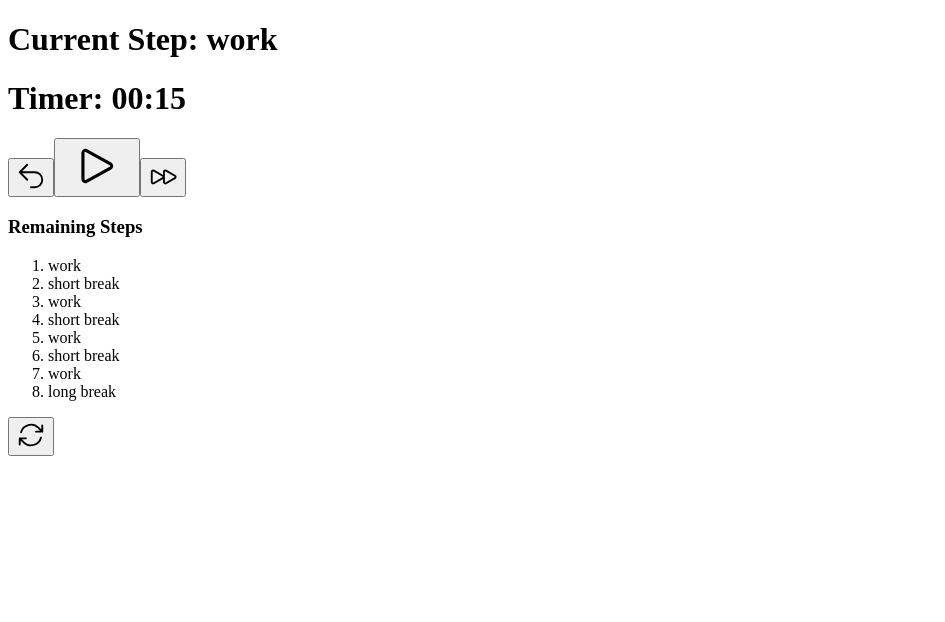
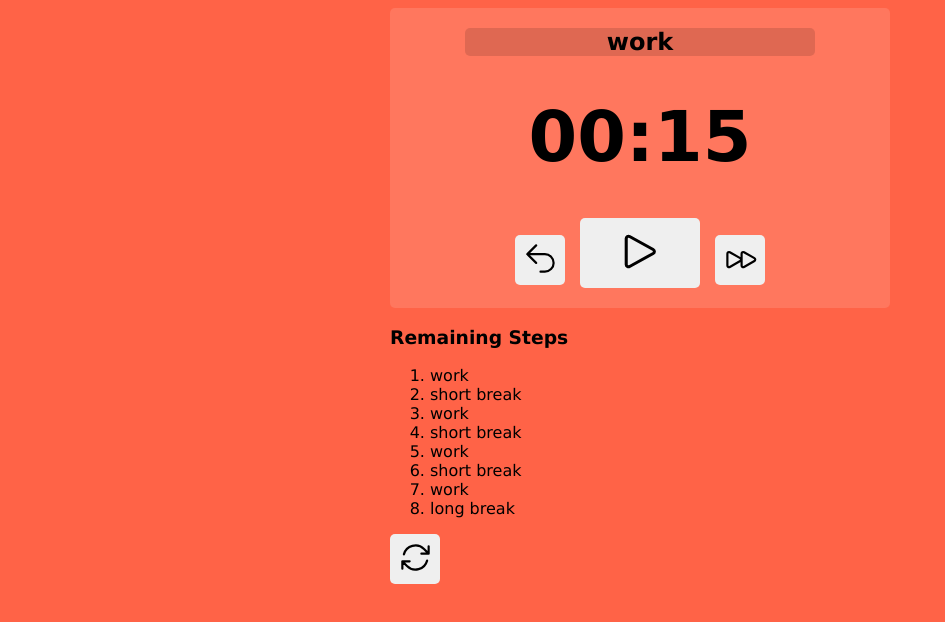
Before and after one commit to michael-antar/Pomodoro, a React app: page / in a window 1280 px wide. Shown: the top 622 px of the page, without its empty margins (0-945 px from the left). Built offline with nearby package versions, Linux system fonts and the light colour scheme; the HTML template or start-up script is replaced by a standard one.

Commit message:
Added some css

```diff
--- a/src/App.css
+++ b/src/App.css
@@ -0,0 +1,85 @@
+* {
+    /* border: 2px solid black; */
+    font-family: Verdana, Geneva, Tahoma, sans-serif;
+}
+
+/* button {
+
+} */
+
+.iconButton {
+    box-sizing: content-box;
+
+    padding: 0;
+    /* margin: 0; */
+
+    border: 0;
+    border-radius: 5px;
+
+    /* border: 2px solid red; */
+}
+
+.iconButton > img {
+    /* margin: auto; */
+
+    width: 70%;
+    height: 70%;
+
+    /* border: 2px solid green; */
+}
+
+#root {
+    display: flex;
+    justify-content: center;
+
+    /* margin: 0; */
+
+    /* border: 2px solid blue; */
+}
+
+#timerBox {
+    display: flex;
+    flex-direction: column;
+    justify-content: space-around;
+    align-items: center;
+
+    background-color: #FFFFFF20;
+    border-radius: 5px;
+
+    width: 500px;
+    height: 300px;
+
+    /* padding: 20px; */
+    margin: 0;
+
+    /* border: 2px solid green; */
+}
+
+#currentStep {
+    display: flex;
+    justify-content: center;
+    width: 70%;
+
+    background-color: #00000020;
+    border-radius: 5px;
+
+    margin: 0;
+}
+
+#timerDisplay {
+    font-size: 70px;
+
+    margin: 0;
+}
+
+.controlPanel {
+    display: flex;
+    justify-content: space-between;
+    align-items: baseline;
+
+    width: 50%;
+
+    margin: 0;
+
+    /* border: 2px solid purple; */
+}
--- a/src/IconButton.tsx
+++ b/src/IconButton.tsx
@@ -1,14 +1,12 @@
 export default function IconButton(
-        { iconSrc, iconSrcAlt, isToggled = false, alt, onClick, disabled = false, width, height }
-        : {iconSrc: string; iconSrcAlt?: string; isToggled?: boolean; alt: string; onClick: () => void; disabled?: boolean; width: number; height: number;}) {
+        { iconSrc, iconSrcAlt, isToggled = false, alt, onClick, disabled = false, width = 50, height = 50 }
+        : {iconSrc: string; iconSrcAlt?: string; isToggled?: boolean; alt: string; onClick: () => void; disabled?: boolean; width?: number; height?: number;}) {
 
     return (
-        <button onClick={onClick} disabled={disabled}>
+        <button className='iconButton' onClick={onClick} disabled={disabled} style={{width: width, height: height}}>
             <img
                 src={isToggled && iconSrcAlt ? iconSrcAlt : iconSrc}
                 alt={alt}
-                width={width}
-                height={height}
             />
         </button>
     );
--- a/src/Timer.tsx
+++ b/src/Timer.tsx
@@ -31,7 +31,7 @@ export default function Timer() {
     const [isDone, setIsDone] = useState(false);
 
     const [title, setTitle] = useState('Pomodoro Timer');
-    const [bgColor, setBgColor] = useState('white');
+    const [bgColor, setBgColor] = useState('#FF6347');
 
     useEffect(() => {
         if (!isActive || seconds <= 0) return;
@@ -99,16 +99,16 @@ export default function Timer() {
 
         setBgColor(() => {
             if (steps.length <= 1) {
-                return "white"
+                return "#f0cf29"
             }
             if (steps[1].name === "work") {
-                return "red";
+                return "#FF6347";
             }
             else if (steps[1].name === "short break") {
                 return "lightblue";
             }
             else if (steps[1].name === "long break") {
-                return "blue";
+                return "#34eba4";
             }
             return "white";
         })
@@ -132,6 +132,7 @@ export default function Timer() {
         setSteps(initialSteps);
         setSeconds(initialSteps[0].duration);
         setTitle(`Start ${initialSteps[0].name}`);
+        setBgColor('#FF6347');
         setIsActive(false);
 
         setIsDone(false);
@@ -145,16 +146,20 @@ export default function Timer() {
 
     return (
         <div>
-            <h1>{!isDone ? `Current Step: ${steps[0].name}` : "All Done"}</h1>
-            <h1>Timer: {displayTime(seconds)}</h1>
+            <div id='timerBox'>
+                <h2 id='currentStep'>{!isDone ? steps[0].name : "All Done"}</h2>
+                <h1 id='timerDisplay'>{displayTime(seconds)}</h1>
 
-            <IconButton iconSrc={redoIcon} alt="Redo Button" onClick={handleRedo} disabled={isDone} width={30} height={30}/>
-            <IconButton iconSrc={playIcon} iconSrcAlt={pauseIcon} isToggled={isActive} alt="Play/Pause Button" onClick={handleStartStop} disabled={isDone} width={70} height={50}/>
-            <IconButton iconSrc={skipIcon} alt="Skip Button" onClick={handleSkip} disabled={isDone} width={30} height={30}/>
+                <div className='controlPanel'>
+                    <IconButton iconSrc={redoIcon} alt="Redo Button" onClick={handleRedo} disabled={isDone}/>
+                    <IconButton iconSrc={playIcon} iconSrcAlt={pauseIcon} isToggled={isActive} alt="Play/Pause Button" onClick={handleStartStop} disabled={isDone} width={120} height={70}/>
+                    <IconButton iconSrc={skipIcon} alt="Skip Button" onClick={handleSkip} disabled={isDone}/>
+                </div>
+            </div>
 
             <StepList steps={steps}/>
 
-            <IconButton iconSrc={restartIcon} alt="Restart Button" onClick={handleRestart} width={30} height={30} />
+            <IconButton iconSrc={restartIcon} alt="Restart Button" onClick={handleRestart}/>
         </div>
     );
 }
```
